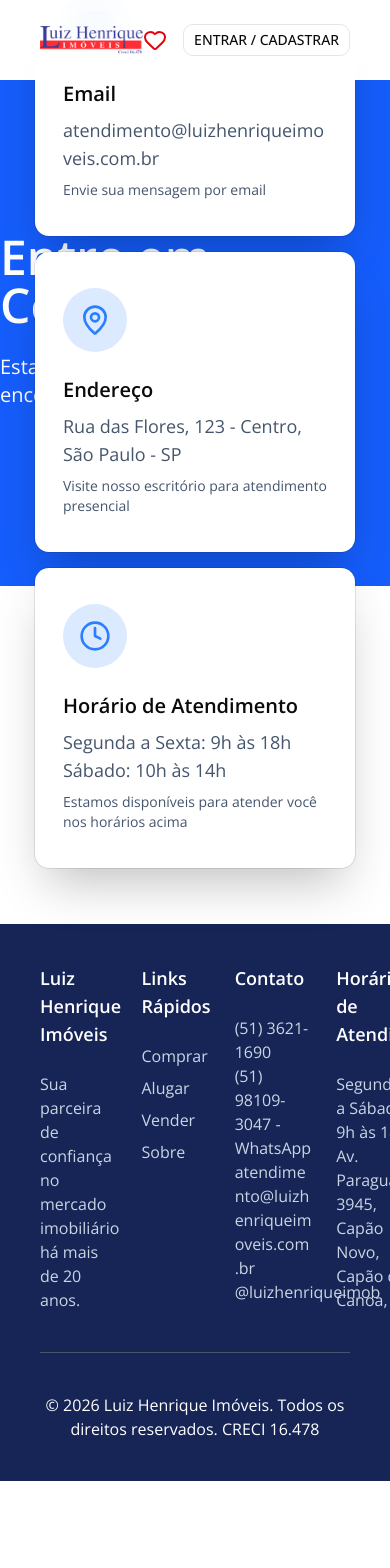
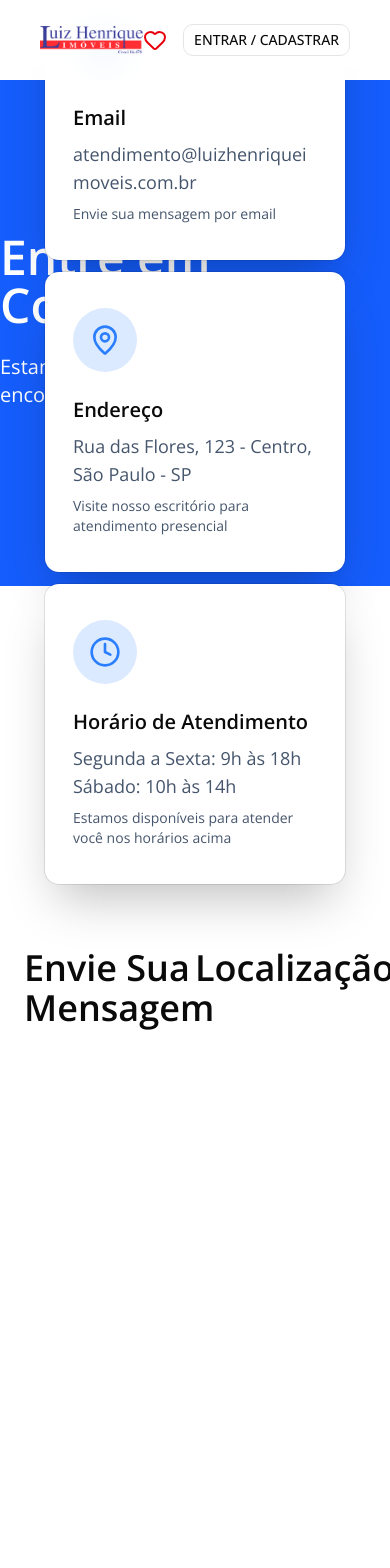
Before and after one commit to Marjorie-Pereira/imobiliaria-lh, a Next.js app: page /contato in a window 390 px wide. Shown: the top 1568 px of the page. Before the commit the page ends 1481 px from the top, so only its background shows below. Built offline with nearby package versions, Linux system fonts and the light colour scheme.

Commit message:
responsivity adjustments

```diff
--- a/app/components/contactCard.tsx
+++ b/app/components/contactCard.tsx
@@ -18,7 +18,7 @@
   return (
     <Card
       size="sm"
-      className={` p-4 max-w-80 shadow-2xl ${className}`}
+      className={` max-w-80 p-4 shadow-2xl ${className}`}
     >
       <CardContent className="py-6">
         <div className="bg-blue-100 rounded-full w-fit p-4 mb-6">
--- a/app/components/serviceCard.tsx
+++ b/app/components/serviceCard.tsx
@@ -4,11 +4,12 @@
 type ServiceCardProps = {
   Icon: LucideIcon;
   title: string
-  description: string
+  description: string;
+  className?: string
 };
-export default function ServiceCard({ Icon, title, description }: ServiceCardProps) {
+export default function ServiceCard({ Icon, title, description, className }: ServiceCardProps) {
   return (
-    <Card size="sm" className="min-w-60 max-w-80 flex flex-col items-center ">
+    <Card size="sm" className={`min-w-60 max-w-80 flex flex-col items-center ${className}`}>
       <CardContent className="py-6">
         <div className="bg-blue-100 rounded-full flex justify-center items-center w-fit p-4 mx-auto mb-6">
           <Icon className="text-blue-500" size={32} />
--- a/app/contato/page.tsx
+++ b/app/contato/page.tsx
@@ -40,7 +40,7 @@
             Estamos prontos para ajudar você a encontrar o imóvel ideal
           </p>
         </div>
-        <div className="absolute bottom-14 left-0 right-0 flex flex-wrap gap-4 justify-center">
+        <div className=" px-4 w-full absolute bottom-10 grid grid-cols-1 md:grid-cols-2 lg:grid-cols-3 xl:grid-cols-4 gap-3">
             {contactInfo.map((info) => (
                 <ContactCard
                     key={contactInfo.indexOf(info)}
@@ -48,11 +48,21 @@
                     title={info.title}
                     info={info.info}
                     description={info.description}
+                    className="w-75 mx-auto"
+
                 />
             ))}
 
           </div>
       </section>
+      <section className="h-screen p-6 flex">
+            <div className="w-1/2">
+                <h1 className="text-4xl font-semibold">Envie Sua Mensagem</h1>
+            </div>
+            <div className="w-1/2">
+                <h1 className="text-4xl font-semibold">Localização</h1>
+            </div>
+      </section>
     </>
   );
 }
```
